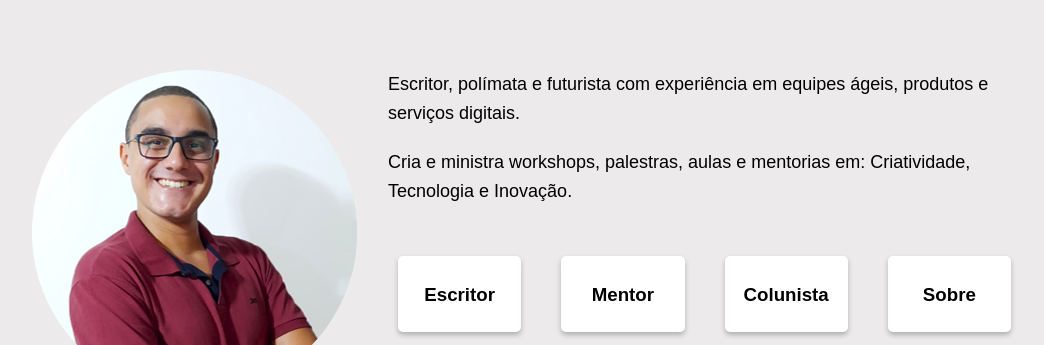
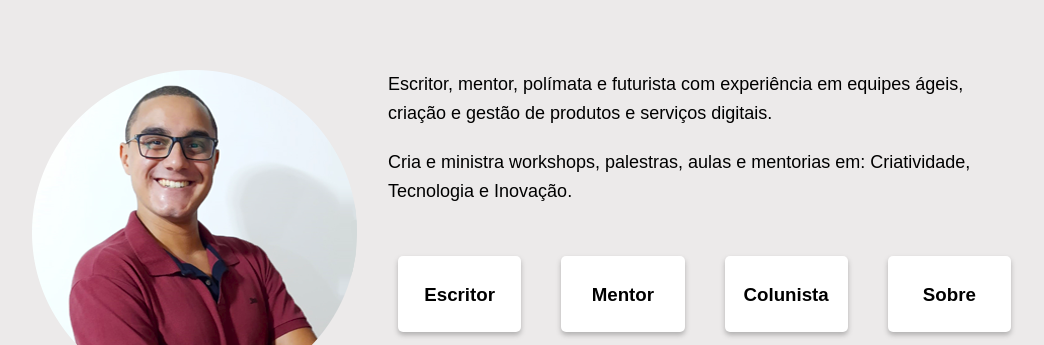
Before and after one commit to GTessarini/GTessarini.github.io, a plain HTML site: page index.html in a window 1280 px wide. Shown: the part 134-479 px from the top of the page, without its empty margins (114-1158 px from the left). Drawn offline with Linux system fonts and the light colour scheme.

Commit message:
Atualizando index

```diff
--- a/index.html
+++ b/index.html
@@ -4,7 +4,7 @@
         <title>Gabriel Tessarini</title>
         <link rel="stylesheet" href="style/style.css">
         <meta name="author" content="Gabriel Tessarini">
-        <meta name="description" content="Gabriel Tessarini é um escritor, mentor, colunista e aprendedor. Ministra workshops e palestras de criatividade, inovação e tecnologia. Busca agregar conhecimentos e atuar de forma construtiva para os outros e para si em diferentes áreas">
+        <meta name="description" content="Gabriel Tessarini é um escritor, mentor, colunista e aprendedor. Ministra workshops e palestras de criatividade, tecnologia e inovação. Busca agregar conhecimentos e atuar de forma construtiva para os outros e para si em diferentes áreas">
         <meta name="keywords" content="gabriel tessarini, gtessarini, aprendedor, desenvolvimento, mentor, tutor, professor, palestrante, workshop, web, escritor, livros, escrita, escrita criativa, inovação, criatividade, design thinking, tecnologia, colunista, palestra, jornal, blog, polímata, entre famílias, espontâneo, pescador de laranjas">
         <script src="script/jquery-3.5.1.min.js"></script>
         <script src="script/script.js"></script>
@@ -21,7 +21,7 @@
                     </div>
                     <div class="col-8 texto-bio-gabriel-tessarini">
                         <p>
-                            Escritor, polímata e futurista com experiência em equipes ágeis, produtos e serviços digitais.
+                            Escritor, mentor, polímata e futurista com experiência em equipes ágeis, criação e gestão de produtos e serviços digitais.
                         </p>
 			<p>
 			    Cria e ministra workshops, palestras, aulas e mentorias em: Criatividade, Tecnologia e Inovação.
```
